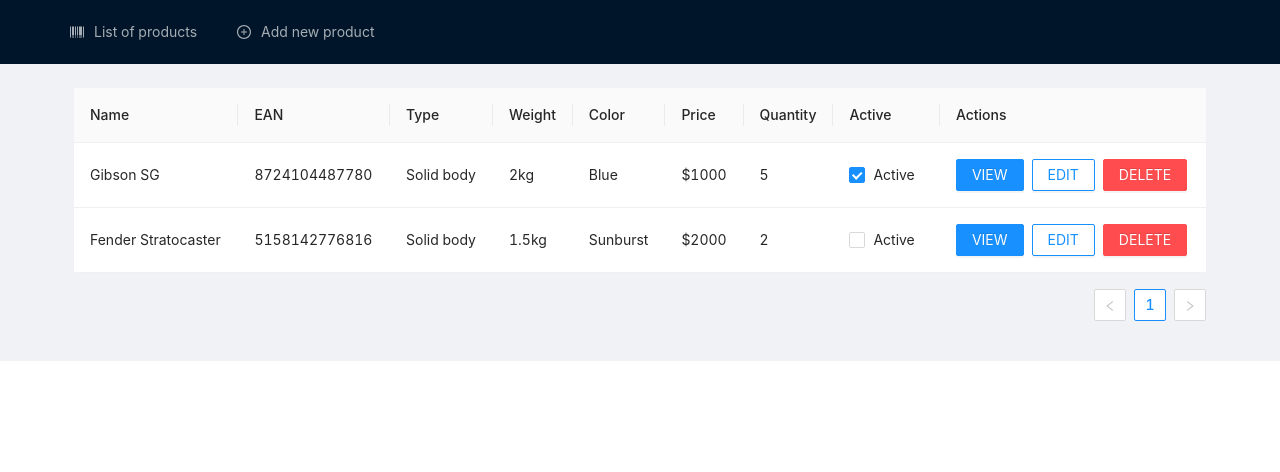
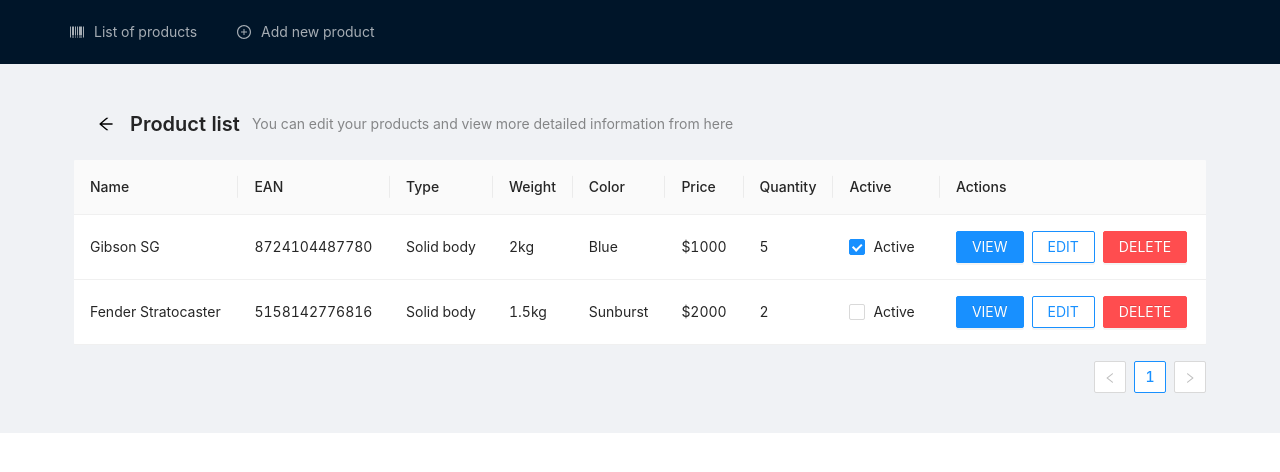
Before and after one commit to justasdaugintis/Warehouse-app, a React (Create React App) app: page /products in a window 1280 px wide. Shown: the top 472 px of the page. Built offline with nearby package versions, Linux system fonts and the light colour scheme.

Commit message:
page headers for components

```diff
--- a/src/components/ProductList/ProductList.tsx
+++ b/src/components/ProductList/ProductList.tsx
@@ -1,6 +1,6 @@
-import { Table } from "antd";
+import { PageHeader, Table } from "antd";
 import { CheckboxChangeEvent } from "antd/lib/checkbox";
-import React from "react";
+import React, { Fragment } from "react";
 import { useDispatch, useSelector } from "react-redux";
 import { useHistory } from "react-router-dom";
 import { IRootState } from "../../reducers/CombinedReducer";
@@ -82,5 +82,17 @@
     },
   ];
 
-  return <Table dataSource={products} columns={columns} scroll={{ x: 800 }} />;
+  return (
+    <Fragment>
+      <PageHeader
+        className="site-page-header"
+        onBack={() => {
+          history.goBack();
+        }}
+        title="Product list"
+        subTitle="You can edit your products and view more detailed information from here"
+      />
+      <Table dataSource={products} columns={columns} scroll={{ x: 800 }} />
+    </Fragment>
+  );
 };
--- a/src/components/ProductNew/ProductNew.tsx
+++ b/src/components/ProductNew/ProductNew.tsx
@@ -1,9 +1,24 @@
-import React from "react";
+import PageHeader from "antd/lib/page-header";
+import React, { Fragment } from "react";
+import { useHistory } from "react-router-dom";
 import { ProductForm } from "../ProductForm";
 
 /**
  *  Component responsible for rendering a product form for a new product
  */
 export const ProductNew: React.FC = () => {
-  return <ProductForm />;
+  const history = useHistory();
+
+  return (
+    <Fragment>
+      <PageHeader
+        className="site-page-header"
+        onBack={() => {
+          history.goBack();
+        }}
+        title="Add new product"
+      />
+      <ProductForm />
+    </Fragment>
+  );
 };
--- a/src/components/ProductPreview/ProductPreview.tsx
+++ b/src/components/ProductPreview/ProductPreview.tsx
@@ -58,7 +58,7 @@
       title: "Active",
       dataIndex: "active",
       key: "active",
-      render: (text: boolean, record: any) => (text ? <p>Active</p> : <p>Disabled</p>),
+      render: (text: boolean, record: any) => (text ? "Active" : "Disabled"),
     },
   ];
 
@@ -77,7 +77,7 @@
         onBack={() => {
           history.goBack();
         }}
-        title="View product"
+        title="Product detailed view"
       />
       <Tabs defaultActiveKey="1">
         <TabPane tab="Product details" key="1">
```
